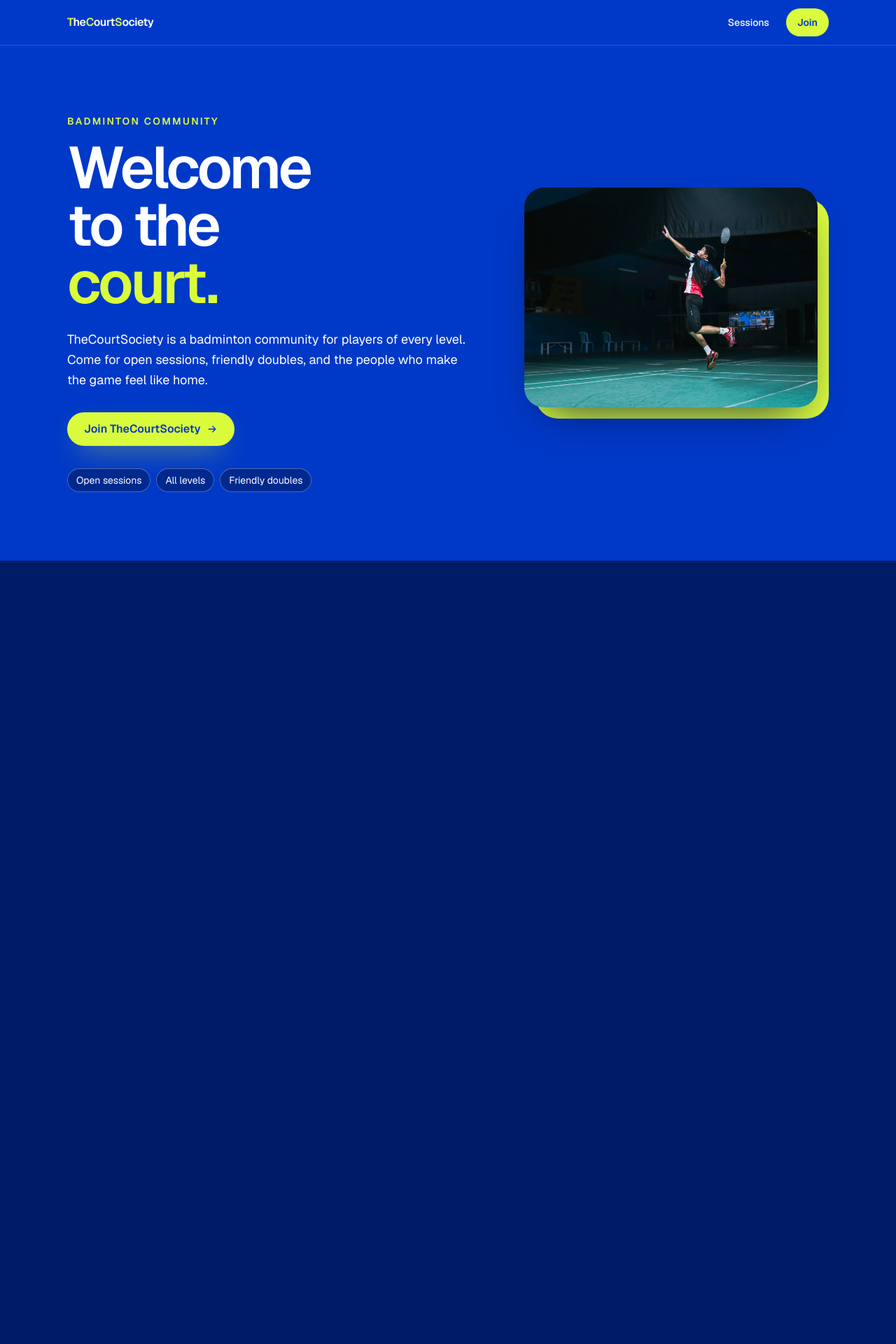
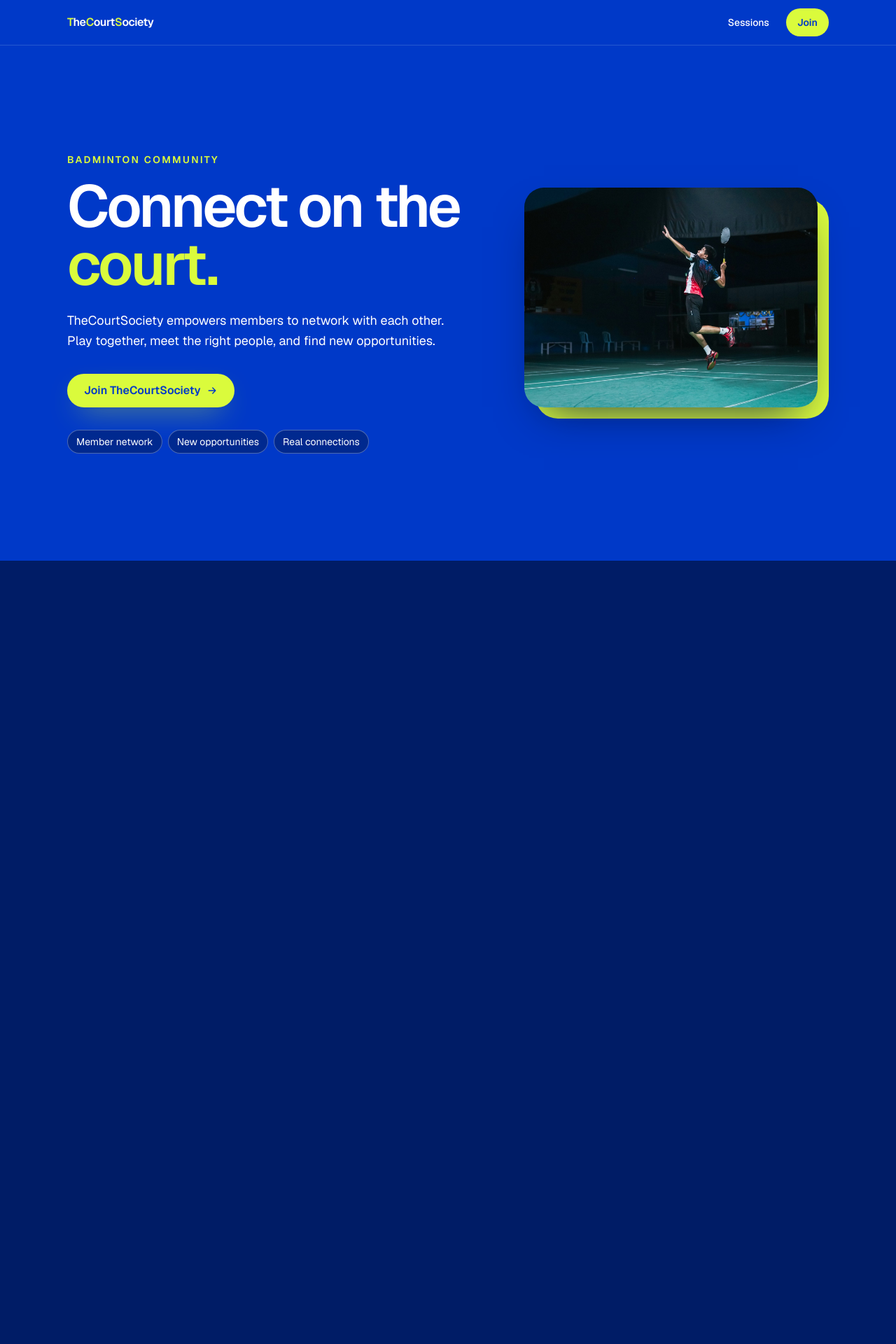
Before and after one commit to exralvio/tcs-webapp, a Next.js app: page / in a window 1280 px wide. Shown: the top 1920 px of the page at 70% size. Built offline with nearby package versions, Linux system fonts and the light colour scheme.

Commit message:
Update text

```diff
--- a/app/layout.tsx
+++ b/app/layout.tsx
@@ -9,9 +9,9 @@ const geistSans = Geist({
 });
 
 export const metadata: Metadata = {
-  title: "TheCourtSociety — Badminton community",
+  title: "TheCourtSociety — Connect on the court",
   description:
-    "TheCourtSociety is a badminton community for open play, friendly doubles, and players of every level. Register to join the next session.",
+    "TheCourtSociety is a badminton community that empowers members to network with each other and find new opportunities.",
 };
 
 export const viewport: Viewport = {
--- a/components/Footer.tsx
+++ b/components/Footer.tsx
@@ -60,7 +60,9 @@ export function Footer() {
           <p className="text-lg font-semibold tracking-tight">
             <Logo />
           </p>
-          <p className="mt-1 text-sm text-white">Badminton, together.</p>
+          <p className="mt-1 text-sm text-white">
+            Network. Play. Find what's next.
+          </p>
         </div>
         <ul className="flex items-center gap-3">
           {socials.map((social) => (
--- a/components/Hero.tsx
+++ b/components/Hero.tsx
@@ -1,6 +1,6 @@
 import Image from "next/image";
 
-const notes = ["Open sessions", "All levels", "Friendly doubles"];
+const notes = ["Member network", "New opportunities", "Real connections"];
 
 export function Hero() {
   return (
@@ -18,13 +18,12 @@ export function Hero() {
             id="hero-heading"
             className="rise-in mt-4 max-w-xl text-[clamp(2.75rem,7vw,5.25rem)] leading-[0.98] font-semibold tracking-[-0.045em] text-balance text-white [animation-delay:80ms]"
           >
-            Welcome to the
+            Connect on the
             <span className="block text-accent">court.</span>
           </h1>
           <p className="rise-in mt-6 max-w-xl text-lg leading-relaxed text-pretty text-white [animation-delay:160ms]">
-            TheCourtSociety is a badminton community for players of every
-            level. Come for open sessions, friendly doubles, and the people who
-            make the game feel like home.
+            TheCourtSociety empowers members to network with each other. Play
+            together, meet the right people, and find new opportunities.
           </p>
           <div className="rise-in mt-8 [animation-delay:240ms]">
             <a
--- a/components/Register.tsx
+++ b/components/Register.tsx
@@ -1,9 +1,9 @@
 import { RegisterForm } from "@/components/RegisterForm";
 
 const points = [
-  "Next session details by email",
-  "Open to every level",
-  "One short form, then just show up",
+  "Network with members across the community",
+  "Find opportunities through the people you play with",
+  "Meet someone new at the next session",
 ];
 
 export function Register() {
@@ -25,8 +25,8 @@ export function Register() {
             Register as a member
           </h2>
           <p className="mt-4 max-w-md text-lg leading-relaxed text-pretty">
-            Leave your name and email. We&apos;ll send the next session time
-            and how to join your first game.
+            Join the member network. Leave your name and email, and we&apos;ll
+            connect you with the next session and the people in it.
           </p>
           <ul className="mt-8 space-y-3">
             {points.map((point) => (
--- a/components/RegisterForm.tsx
+++ b/components/RegisterForm.tsx
@@ -36,7 +36,8 @@ export function RegisterForm() {
           Thanks, {successName}.
         </p>
         <p className="mt-4 max-w-sm text-lg leading-relaxed text-white">
-          You&apos;re registered. Watch your inbox for the next court time.
+          You&apos;re registered. We&apos;ll be in touch about the next chance
+          to meet members.
         </p>
       </div>
     );
--- a/components/Showcase.tsx
+++ b/components/Showcase.tsx
@@ -3,44 +3,30 @@ import Image from "next/image";
 const activities = [
   {
     title: "Open play",
-    caption: "Rotate in, warm up, and find a game.",
+    caption: "Meet members and get into a game.",
     src: "/images/open-play.jpg",
     alt: "A player serving a shuttlecock while others wait for a game in a sports hall",
     position: "object-center",
   },
   {
     title: "Doubles night",
-    caption: "Partners, pace, and long rallies.",
+    caption: "Pair up and build a real partnership.",
     src: "/images/doubles.jpg",
     alt: "Two doubles players moving toward a shuttlecock at the net",
     position: "object-center",
   },
   {
     title: "Coaching",
-    caption: "Footwork, clears, and net play.",
+    caption: "Sharpen your game and share what you know.",
     src: "/images/coaching.jpg",
     alt: "A mixed doubles pair setting up for a clear on a badminton court",
     position: "object-center",
   },
   {
-    title: "Weekend social",
-    caption: "Easy games and new faces.",
-    src: "/images/social.jpg",
-    alt: "Players gathering for a casual game on a covered outdoor court",
-    position: "object-[center_30%]",
-  },
-  {
     title: "First serve",
-    caption: "A welcome court if you are new.",
+    caption: "New here? Start with one game and one conversation.",
     src: "/images/shuttle.jpg",
     alt: "Close-up of a shuttlecock held beside a badminton racket",
-    position: "object-center",
-  },
-  {
-    title: "Match night",
-    caption: "Friendly games that still matter.",
-    src: "/images/match.jpg",
-    alt: "Several badminton courts set up in a packed indoor arena",
     position: "object-center",
   },
 ];
@@ -61,15 +47,15 @@ export function Showcase() {
             id="showcase-heading"
             className="mt-3 text-[clamp(2.05rem,4.4vw,3.5rem)] leading-[1.05] font-semibold tracking-[-0.04em] text-balance text-white"
           >
-            Sessions worth showing up for
+            Where the network shows up
           </h2>
           <p className="mt-4 max-w-xl text-lg leading-relaxed text-pretty text-white">
-            Drop-in games, coaching, and social sessions — a look at life on
-            our courts.
+            Every session is a way to meet members, start a conversation, and
+            find an opportunity.
           </p>
         </div>
 
-        <ul className="mt-12 grid grid-cols-1 gap-5 sm:mt-14 sm:grid-cols-2 sm:gap-6 lg:grid-cols-3">
+        <ul className="mt-12 grid grid-cols-1 gap-5 sm:mt-14 sm:grid-cols-2 sm:gap-6">
           {activities.map((activity) => (
             <li key={activity.title} className="fade-up min-w-0">
               <article className="group flex h-full flex-col overflow-hidden rounded-3xl bg-brand-ink shadow-[0_20px_44px_-28px_rgba(0,18,66,0.95)] ring-1 ring-white/15 transition duration-300 motion-safe:hover:-translate-y-1 motion-safe:hover:shadow-[0_28px_50px_-24px_rgba(0,18,66,0.95)]">
@@ -78,7 +64,7 @@ export function Showcase() {
                     src={activity.src}
                     alt={activity.alt}
                     fill
-                    sizes="(max-width: 640px) 100vw, (max-width: 1024px) 50vw, 33vw"
+                    sizes="(max-width: 640px) 100vw, 50vw"
                     className={`object-cover transition duration-500 ease-out motion-safe:group-hover:scale-105 ${activity.position}`}
                   />
                   <span
```
Also changed, not shown: public/images/match.jpg (deleted), public/images/social.jpg (deleted).
